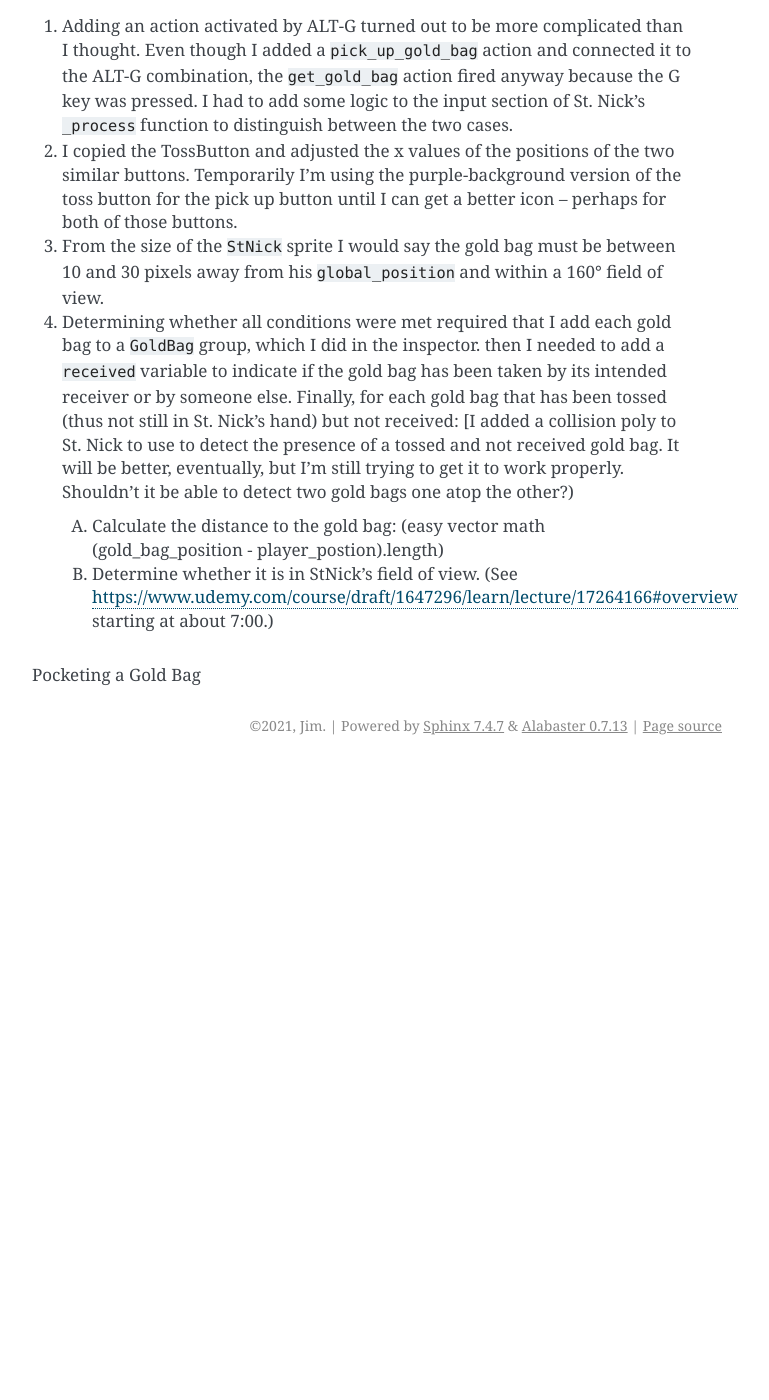
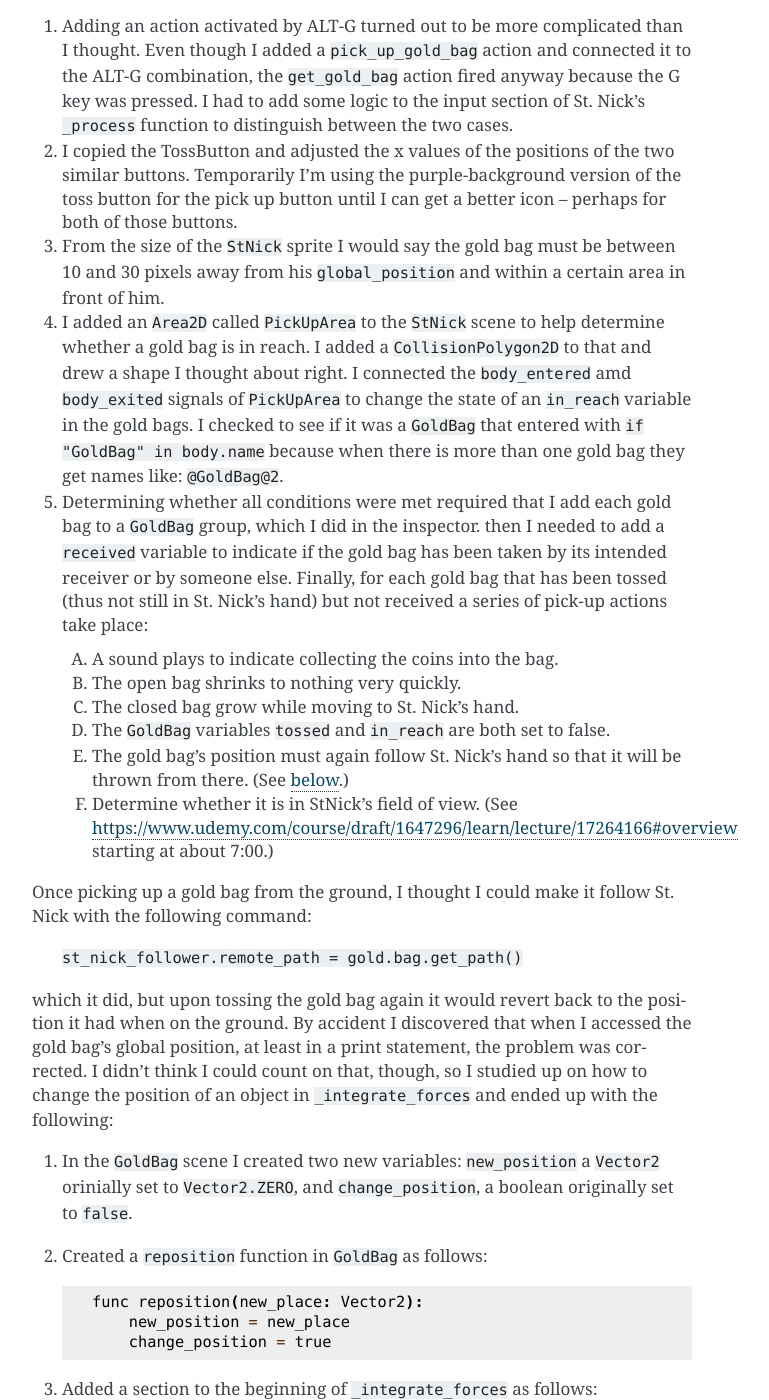
Before and after one commit to JMorris1575/Christmas2022, a Sphinx documentation site: the page built from docs/new_game.rst, in a window 1280 px wide and 1400 px high, scrolled down 24316 px. Shown: the whole window, without its empty margins (388-1157 px from the left). Built offline with Sphinx 7.4.7, drawn with Linux system fonts in a browser that asks for light colours; before the commit the page ends 25081 px from its top, so only the background shows below that; some of the changed text lies outside the part shown.

Commit message:
Can pick up gold bags but still needs work

```diff
--- a/docs/new_game.rst
+++ b/docs/new_game.rst
@@ -1012,17 +1012,74 @@ Here are some notes in implementing the above:
    the purple-background version of the toss button for the pick up button until I can get a better icon -- perhaps for
    both of those buttons.
 #. From the size of the ``StNick`` sprite I would say the gold bag must be between 10 and 30 pixels away from his
-   ``global_position`` and within a 160° field of view.
+   ``global_position`` and within a certain area in front of him.
+#. I added an ``Area2D`` called ``PickUpArea`` to the ``StNick`` scene to help determine whether a gold bag is in reach.
+   I added a ``CollisionPolygon2D`` to that and drew a shape I thought about right. I connected the ``body_entered`` amd
+   ``body_exited`` signals of ``PickUpArea`` to change the state of an ``in_reach`` variable in the gold bags. I checked
+   to see if it was a ``GoldBag`` that entered with ``if "GoldBag" in body.name`` because when there is more than one
+   gold bag they get names like: ``@GoldBag@2``.
 #. Determining whether all conditions were met required that I add each gold bag to a ``GoldBag`` group, which I did in
    the inspector. then I needed to add a ``received`` variable to indicate if the gold bag has been taken by its
    intended receiver or by someone else. Finally, for each gold bag that has been tossed (thus not still in St. Nick's
-   hand) but not received: [I added a collision poly to St. Nick to use to detect the presence of a tossed and not
-   received gold bag. It will be better, eventually, but I'm still trying to get it to work properly. Shouldn't it be
-   able to detect two gold bags one atop the other?)
+   hand) but not received a series of pick-up actions take place:
 
-   A. Calculate the distance to the gold bag: (easy vector math (gold_bag_position - player_postion).length)
+   A. A sound plays to indicate collecting the coins into the bag.
+   #. The open bag shrinks to nothing very quickly.
+   #. The closed bag grow while moving to St. Nick's hand.
+   #. The ``GoldBag`` variables ``tossed`` and ``in_reach`` are both set to false.
+   #. The gold bag's position must again follow St. Nick's hand so that it will be thrown from there. (See
+      :ref:`below <pin_gold_bag>`.)
+
+
    #. Determine whether it is in StNick's field of view. (See
       https://www.udemy.com/course/draft/1647296/learn/lecture/17264166#overview starting at about 7:00.)
+
+.. _pin_gold_bag:
+
+Once picking up a gold bag from the ground, I thought I could make it follow St. Nick with the following command:
+
+    ``st_nick_follower.remote_path = gold.bag.get_path()``
+
+which it did, but upon tossing the gold bag again it would revert back to the position it had when on the ground. By
+accident I discovered that when I accessed the gold bag's global position, at least in a print statement, the problem
+was corrected. I didn't think I could count on that, though, so I studied up on how to change the position of an object
+in ``_integrate_forces`` and ended up with the following:
+
+#. In the ``GoldBag`` scene I created two new variables: ``new_position`` a ``Vector2`` orinially set to
+   ``Vector2.ZERO``, and ``change_position``, a boolean originally set to ``false``.
+#. Created a ``reposition`` function in ``GoldBag`` as follows::
+
+    func reposition(new_place: Vector2):
+        new_position = new_place
+        change_position = true
+
+#. Added a section to the beginning of ``_integrate_forces`` as follows::
+
+    	if change_position:
+            var new_transform = state.get_transform()
+            new_transform.origin = new_position
+            state.set_transform(new_transform)
+            change_position = false
+
+#. Called ``gold_bag.reposition(hand_position.global_position)`` in ``StNick``\s ``throw`` method.
+
+There is still more that needs to be done. For instance, after tossing a bag, tossing a second one, then going back and
+picking up the first bag; if I toss it, it just drops silently to the ground and can't be picked up. Doing some print-
+debugging I see that is because the ``throw`` method uses the global value of ``gold_bag`` which needs to be changed in
+``pick_up_gold_bag``. thrown, not the one in St. Nick's hand. Adding ``self.gold_bag = gold_bag`` to the
+``pick_up_gold_bag`` function solved that problem.
+
+There is still a problem with trying to pick up more than one gold bag at a time. If two or more are withing the
+``PickUpArea`` when I do a pick-up action, they all get picked up, but only one ends up in St. Nick's hand. The others
+remain on the ground, closed and unable to be picked up. I think I need to break out of the loop that iterates through
+all the gold bags so that it stops after finding the first one.
+
+That worked but, while checking it, I noticed that St. Nick threw one of the gold bags backwards! I don't know why. When
+I tried it again it worked fine. I hope it's not one of those difficult to reproduce problems that are so difficult to
+solve but keep happening every now and then.
+
+
+
 
 .. _pocket_gold_bag:
 
```
